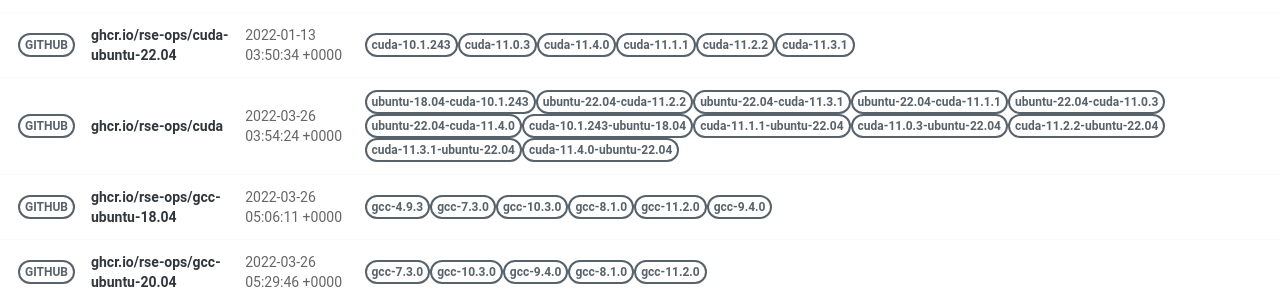
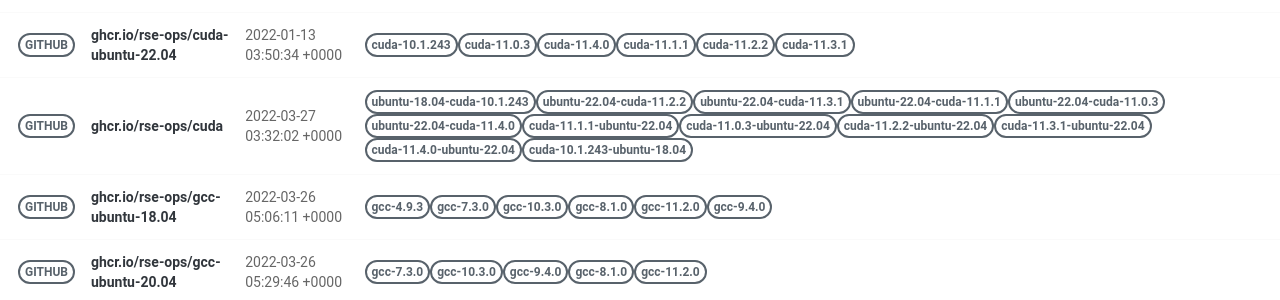
Before and after one commit to rse-ops/docker-images, a Jekyll site: the page built from pages/index.md, in a window 1280 px wide. Shown: the part 417-717 px from the top of the page. Built offline with Jekyll 4.4.1, drawn with Linux system fonts in a browser that asks for light colours; nearby versions of some CDN libraries.

Commit message:
Automated push to update library 2022-03-27

```diff
--- a/_library/ghcr.io-rse-ops-cuda.md
+++ b/_library/ghcr.io-rse-ops-cuda.md
@@ -1,7 +1,7 @@
 ---
 layout: container
 name: ghcr.io/rse-ops/cuda
-updated_at: 2022-03-26 03:54:24.179258
+updated_at: 2022-03-27 03:32:02.971277
 
 
 container_url: https://github.com/orgs/rse-ops/packages/container/package/cuda
```
Also changed, not shown: other parts of _library/ghcr.io-rse-ops-cuda.md (+3 -3 lines).
